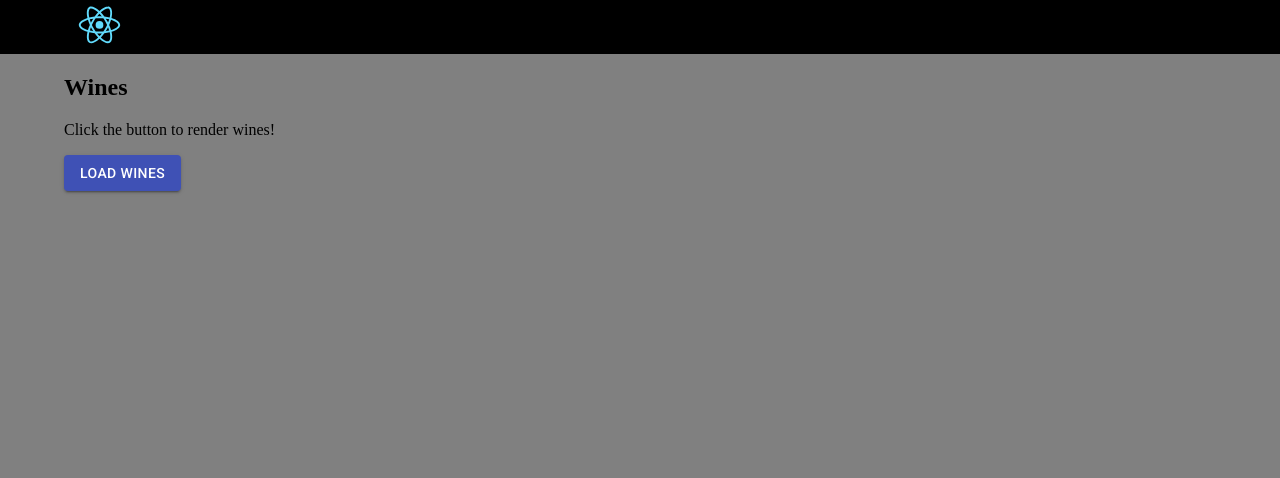
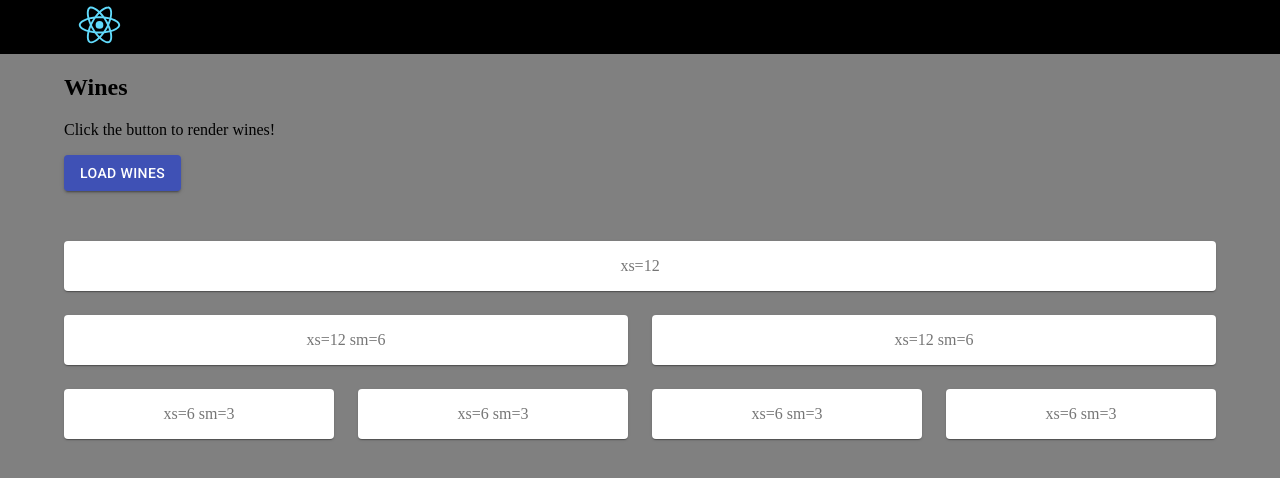
Before and after one commit to EBEN4REAL/Unit-and-integration-test-with--jest-and-enzyme, a React (Create React App) app: page / in a window 1280 px wide. Shown: the top 478 px of the page. Built offline with nearby package versions, Linux system fonts and the light colour scheme.

Commit message:
Written test for yhe card component

```diff
--- a/src/App.js
+++ b/src/App.js
@@ -9,6 +9,9 @@
 import {fetchWines} from './store/actions';
 import Button from '@material-ui/core/Button';
 import Card from './components/card';
+import Grid from '@material-ui/core/Grid';
+import Paper from '@material-ui/core/Paper';
+import Wines from './components/WinesComponent';
 
 
 
@@ -33,7 +36,14 @@
       let loadWines;
       if(wines != null){
         loadWines = wines.wines.map((wine, key) => (
-            <Card key={key} {...wine}/>
+            <Grid  key={key} container  spacing={2}>
+              <Grid item xs={6}>
+                <Paper style={{textAlign: 'center'}}>
+                  <Card {...wine}/>
+                </Paper>
+              </Grid>
+            </Grid>
+
         ))
         console.log(wines.wines);
       }
@@ -48,6 +58,7 @@
 
             <div style={{marginTop: '50px'}}>
               {loadWines}
+              <Wines />
             </div>
 
           </section>
--- /dev/null
+++ b/src/components/WinesComponent/index.js
@@ -0,0 +1,53 @@
+import React from 'react';
+import Paper from '@material-ui/core/Paper';
+
+import Grid from '@material-ui/core/Grid';
+import WineCard from '../card';
+
+import { makeStyles } from '@material-ui/core/styles';
+
+
+const useStyles = makeStyles(theme => ({
+  root: {
+    flexGrow: 1,
+  },
+  paper: {
+    padding: theme.spacing(2),
+    textAlign: 'center',
+    color: theme.palette.text.secondary,
+  },
+}));
+
+
+
+const Wines = (props) => {
+	const classes = useStyles();
+
+	return (
+		 <Grid container spacing={3}>
+	        <Grid item xs={12}>
+	          <Paper className={classes.paper}>xs=12</Paper>
+	        </Grid>
+	        <Grid item xs={12} sm={6}>
+	          <Paper className={classes.paper}>xs=12 sm=6</Paper>
+	        </Grid>
+	        <Grid item xs={12} sm={6}>
+	          <Paper className={classes.paper}>xs=12 sm=6</Paper>
+	        </Grid>
+	        <Grid item xs={6} sm={3}>
+	          <Paper className={classes.paper}>xs=6 sm=3</Paper>
+	        </Grid>
+	        <Grid item xs={6} sm={3}>
+	          <Paper className={classes.paper}>xs=6 sm=3</Paper>
+	        </Grid>
+	        <Grid item xs={6} sm={3}>
+	          <Paper className={classes.paper}>xs=6 sm=3</Paper>
+	        </Grid>
+	        <Grid item xs={6} sm={3}>
+	          <Paper className={classes.paper}>xs=6 sm=3</Paper>
+	        </Grid>
+	      </Grid>
+	)
+}
+
+export  default Wines
--- a/src/components/card/index.js
+++ b/src/components/card/index.js
@@ -2,7 +2,6 @@
 
 
 // Card importsw
-import { makeStyles } from '@material-ui/core/styles';
 import Card from '@material-ui/core/Card';
 import CardActionArea from '@material-ui/core/CardActionArea';
 import CardActions from '@material-ui/core/CardActions';
@@ -12,14 +11,12 @@
 import Button from '@material-ui/core/Button';
 
 
-class CardComponent extends React.Component {
 
-    render() {
-      console.log(this.props);
+ const CardComponent = (props) => {
     return (
       <div data-test="cardComponent">
           <div style={{marginTop: '50px'}} >
-                 <Card style={{width: '300px'}} >
+             <Card style={{width: '300'}} >
               <CardActionArea>
                 <CardMedia
                   style={{height: '150px'}}
@@ -28,10 +25,10 @@
                 />
                 <CardContent>
                   <Typography gutterBottom variant="h5" component="h2">
-                        {this.props.name}
+                    {props.name}
                   </Typography>
                   <Typography variant="body2" color="textSecondary" component="p">
-                        {this.props.producer.about}
+                    {props.producer.about}
                   </Typography>
                 </CardContent>
               </CardActionArea>
@@ -48,7 +45,4 @@
       </div>
     );
  }
-}
-
-
 export default CardComponent;
```
Lines whose indentation alone changed are shown as unchanged.
